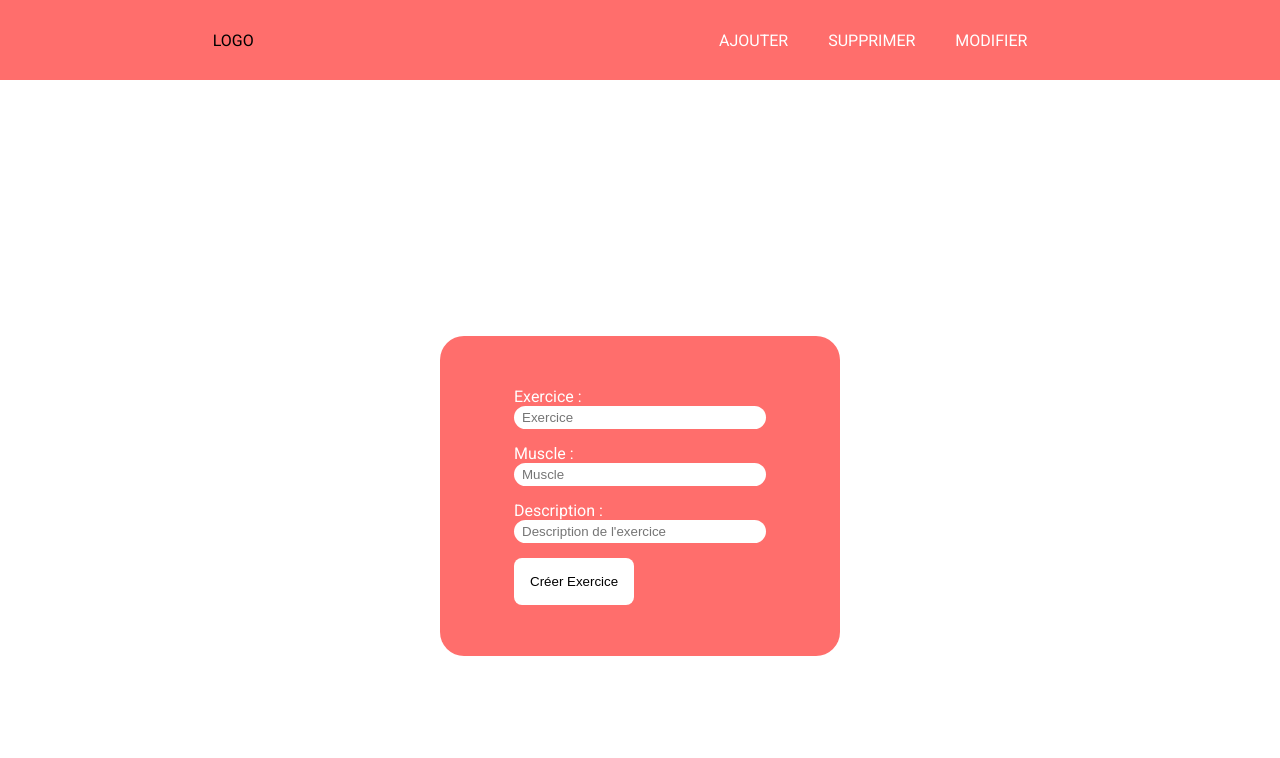
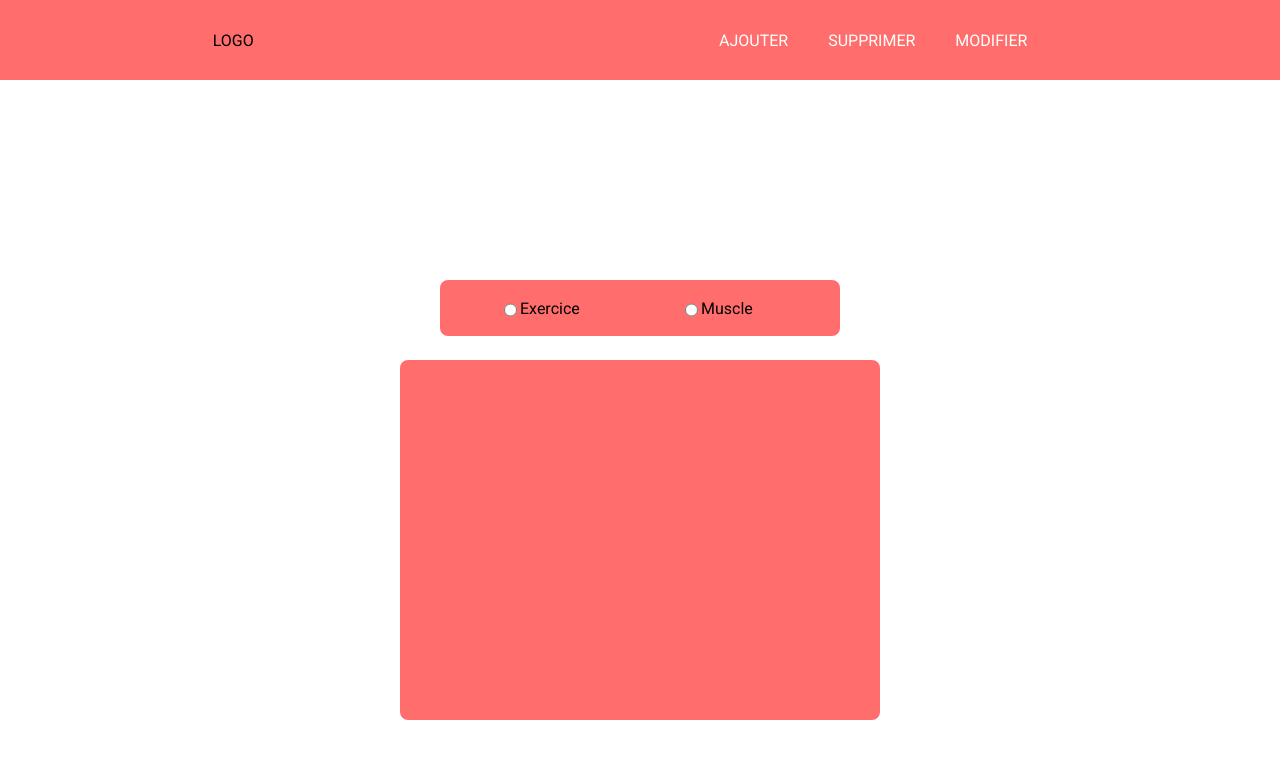
Before and after one commit to Ianischnf/GoMuscu_Front, an Angular app: page /AddEx in a window 1280 px wide. Shown: the top 758 px of the page. Built offline with nearby package versions, Linux system fonts and the light colour scheme.

Commit message:
Fomulaire switch avec btn radio

```diff
--- a/src/app/add-ex/add-ex.component.css
+++ b/src/app/add-ex/add-ex.component.css
@@ -6,7 +6,7 @@
     align-items: center;
     justify-content: space-around;
     margin: auto;
-    margin-top: 20%;
+    margin-top: 10%;
     border-radius: 3vh;
     padding: 5vh;
     color: white;
@@ -36,3 +36,47 @@ input[type="text"] {
     border-radius: 1vh;
     border: none;
 }
+
+.all_page{
+    /* background-color:red; */
+    height: 120vh;
+    padding-top: 25vh;
+}
+
+.Container_Block{
+    /* background-color: aqua; */
+    height: 60vh;
+    width: 80vh;
+    margin: auto;
+    display: flex;
+    flex-direction: column;
+    align-items: center;
+}
+
+.Formulaire{
+    background-color:#ff6e6c;
+    height: 45vh;
+    width: 60vh;
+    margin-top: 3vh;
+    display: flex;
+    flex-direction: row;
+    justify-content: center;
+    align-items: center;
+    border-radius: 1vh;
+}
+
+.Radio{
+    background-color: #ff6e6c;
+    height: 7vh;
+    width: 50vh;
+    display: flex;
+    flex-direction: row;
+    align-items: center;
+    justify-content: center;
+    border-radius: 1vh;
+}
+
+.radio_item{
+    padding-left: 5vh;
+    display: flex;
+}
--- a/src/app/add-ex/add-ex.component.html
+++ b/src/app/add-ex/add-ex.component.html
@@ -1,21 +1,60 @@
 <app-admin-nav></app-admin-nav>
-<div class="Container_Form_global">
-    <div class="Container_Form">
+
+<div class="all_page">
+    <div class="Container_Block">
+        <div class="Radio">
+            <div class="radio_item">
+                <input type="radio" id="option1" name="choices" [(ngModel)]="selectedFrom" value="exercice">
+                <label for="option1">Exercice</label>
+            </div>
+
+            <div class="radio_item">
+                <input type="radio" id="option1" name="choices"  [(ngModel)]="selectedFrom" value="muscle">
+                <label for="option1">Muscle</label>
+            </div>
+        </div>
+        <div class="Formulaire">
+            <div *ngIf= "selectedFrom === 'muscle' " class="form">
+                <form (ngSubmit)="createExercise()">
+                    <div class="form-group">
+                        <label for="Exercice">Nom du muscle</label>
+                        <input [(ngModel)]="newExercice.name" type="text" id="Exercice" name="Exercice"
+                            placeholder="Exercice" required>
+                    </div>
+
+
+                    <!-- Bouton pour créer un exercice -->
+                    <button class="btn_create_exo" type="submit">Créer Exercice</button>
+
+
+                </form>
+            </div>
+
+            <div *ngIf= "selectedFrom === 'exercice' " class="form">
+                <form (ngSubmit)="createExercise()">
                     <div class="form-group">
                         <label for="Exercice">Exercice :</label>
-            <input type="text" id="Exercice" name="Exercice" placeholder="Exercice" required>
+                        <input [(ngModel)]="newExercice.name" type="text" id="Exercice" name="Exercice"
+                            placeholder="Exercice" required>
                     </div>
 
                     <div class="form-group">
                         <label for="Muscle">Muscle :</label>
-            <input type="text" id="Muscle" name="Muscle" placeholder="Muscle" required>
+                        <input [(ngModel)]="newExercice.muscle" type="text" id="Muscle" name="Muscle"
+                            placeholder="Muscle" required>
                     </div>
 
                     <div class="form-group">
                         <label for="Description">Description :</label>
-            <input type="text" id="Description" name="Description" placeholder="Description de l'exercice" required>
+                        <input [(ngModel)]="newExercice.description" type="text" id="Description" name="Description"
+                            placeholder="Description de l'exercice" required>
                     </div>
                     <!-- Bouton pour créer un exercice -->
-        <button class="btn_create_exo" type="button">Créer Exercice</button>
+                    <button class="btn_create_exo" type="submit">Créer Exercice</button>
+
+
+                </form>
+            </div>
+
         </div>
     </div>
--- a/src/app/add-ex/add-ex.component.ts
+++ b/src/app/add-ex/add-ex.component.ts
@@ -1,4 +1,5 @@
 import { Component } from '@angular/core';
+import { ExerciceService } from '../services/exercices.service';
 
 @Component({
   selector: 'app-add-ex',
@@ -7,4 +8,34 @@ import { Component } from '@angular/core';
 })
 export class AddExComponent {
 
+  selectedFrom: string = '';
+  muscleName: string = '';
+  exerciseName: string = '';
+
+  newExercice = {
+    name: '',
+    muscle: '',
+    description: '',
+  };
+
+  onSubmit() {
+    if(this.selectedFrom === 'muscle') {
+      console.log('Ajout de muscle : ' + this.muscleName);
+    } else if(this.selectedFrom === 'exer'){
+      console.log('Ajout d\'exercice'  + this.exerciseName);
+    }
+  }
+
+  constructor(private exerciseService: ExerciceService) {}
+
+  createExercise() {
+    // Appelez le service pour créer un nouvel exercice
+    this.exerciseService.createExercice(this.newExercice).subscribe((response) => {
+      // Mettez à jour la liste des exercices ou effectuez d'autres actions
+      // Réinitialisez le formulaire si nécessaire
+      this.newExercice = { name: '', muscle: '', description: '' };
+    });
+  }
+
+
 }
--- a/src/app/app-routing.module.ts
+++ b/src/app/app-routing.module.ts
@@ -21,6 +21,11 @@ const routes: Routes = [
   { path: 'AddEx', component: AddExComponent },
   { path: 'DeleteEx', component: DeleteExComponent },
   { path: 'UpdateEx', component: UpdateExComponent },
+
+  { path: 'create', component: AddExComponent },
+  // { path: 'read', component: ReadUsersComponent },
+  { path: 'update/:id', component: UpdateExComponent },
+  { path: 'delete/:id', component: DeleteExComponent },
 ];
 
 @NgModule({
--- a/src/app/app.module.ts
+++ b/src/app/app.module.ts
@@ -14,6 +14,8 @@ import { UpdateExComponent } from './update-ex/update-ex.component';
 import { MuscleComponent } from './muscle/muscle.component';
 import { ProposComponent } from './propos/propos.component';
 import { ContactComponent } from './contact/contact.component';
+import { FormsModule } from '@angular/forms';
+import { HttpClientModule } from '@angular/common/http';
 
 @NgModule({
   declarations: [
@@ -34,6 +36,8 @@ import { ContactComponent } from './contact/contact.component';
     MatButtonModule,
     MatMenuModule,
     AppRoutingModule,
+    FormsModule,
+    HttpClientModule
   ],
   providers: [],
   bootstrap: [AppComponent]
--- a/src/app/delete-ex/delete-ex.component.css
+++ b/src/app/delete-ex/delete-ex.component.css
@@ -6,7 +6,7 @@
     align-items: center;
     justify-content: space-around;
     margin: auto;
-    margin-top: 20%;
+    margin-top: 10%;
     border-radius: 3vh;
     padding: 5vh;
     color: white;
--- /dev/null
+++ b/src/app/services/exercices.service.ts
@@ -0,0 +1,36 @@
+// user.service.ts
+
+import { Injectable } from '@angular/core';
+import { HttpClient } from '@angular/common/http';
+
+@Injectable({
+  providedIn: 'root',
+})
+export class ExerciceService {
+
+  private apiUrl = 'http://127.0.0.1:8000/exercice/';
+
+  constructor(private http: HttpClient) {}
+
+  // Opération CREATE (Création d'un utilisateur)
+  createExercice(muscle: any) {
+    return this.http.post(this.apiUrl, muscle);
+  }
+
+  // Opération READ (Lecture des utilisateurs)
+  getExercice() {
+    return this.http.get(this.apiUrl);
+  }
+
+  // Opération UPDATE (Mise à jour d'un utilisateur)
+  updateExercice(muscleId: number, user: any) {
+    const url = `${this.apiUrl}${muscleId}/`;
+    return this.http.put(url, user);
+  }
+
+  // Opération DELETE (Suppression d'un utilisateur)
+  deleteExercice(muscleId: number) {
+    const url = `${this.apiUrl}${muscleId}/`;
+    return this.http.delete(url);
+  }
+}
--- a/src/app/update-ex/update-ex.component.css
+++ b/src/app/update-ex/update-ex.component.css
@@ -6,7 +6,7 @@
     align-items: center;
     justify-content: space-around;
     margin: auto;
-    margin-top: 20%;
+    margin-top: 10%;
     border-radius: 3vh;
     padding: 5vh;
     color: white;
```
Also changed, not shown: src/app/services/muscles.services.ts (added, +35 -0 lines). Lines whose indentation alone changed are shown as unchanged.
